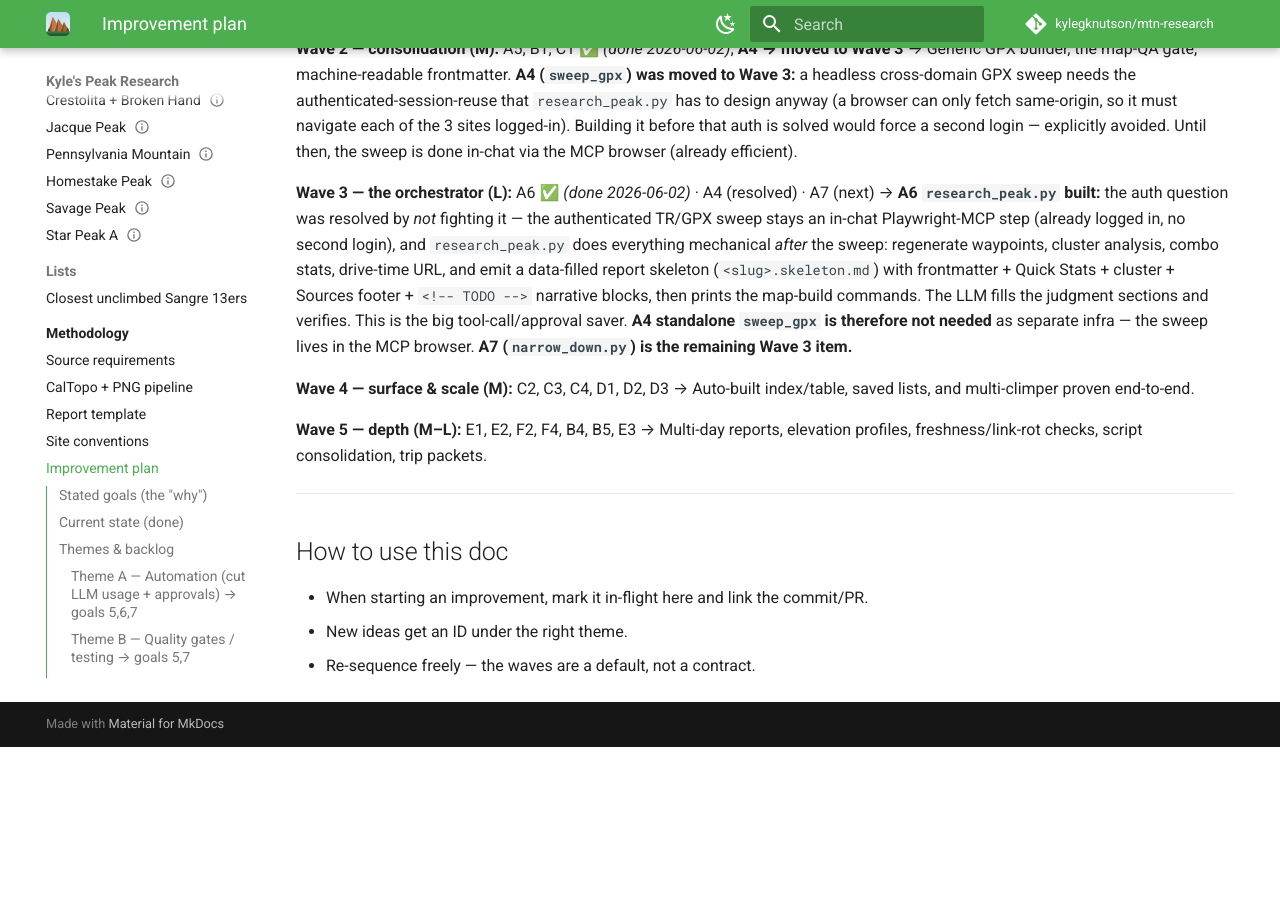
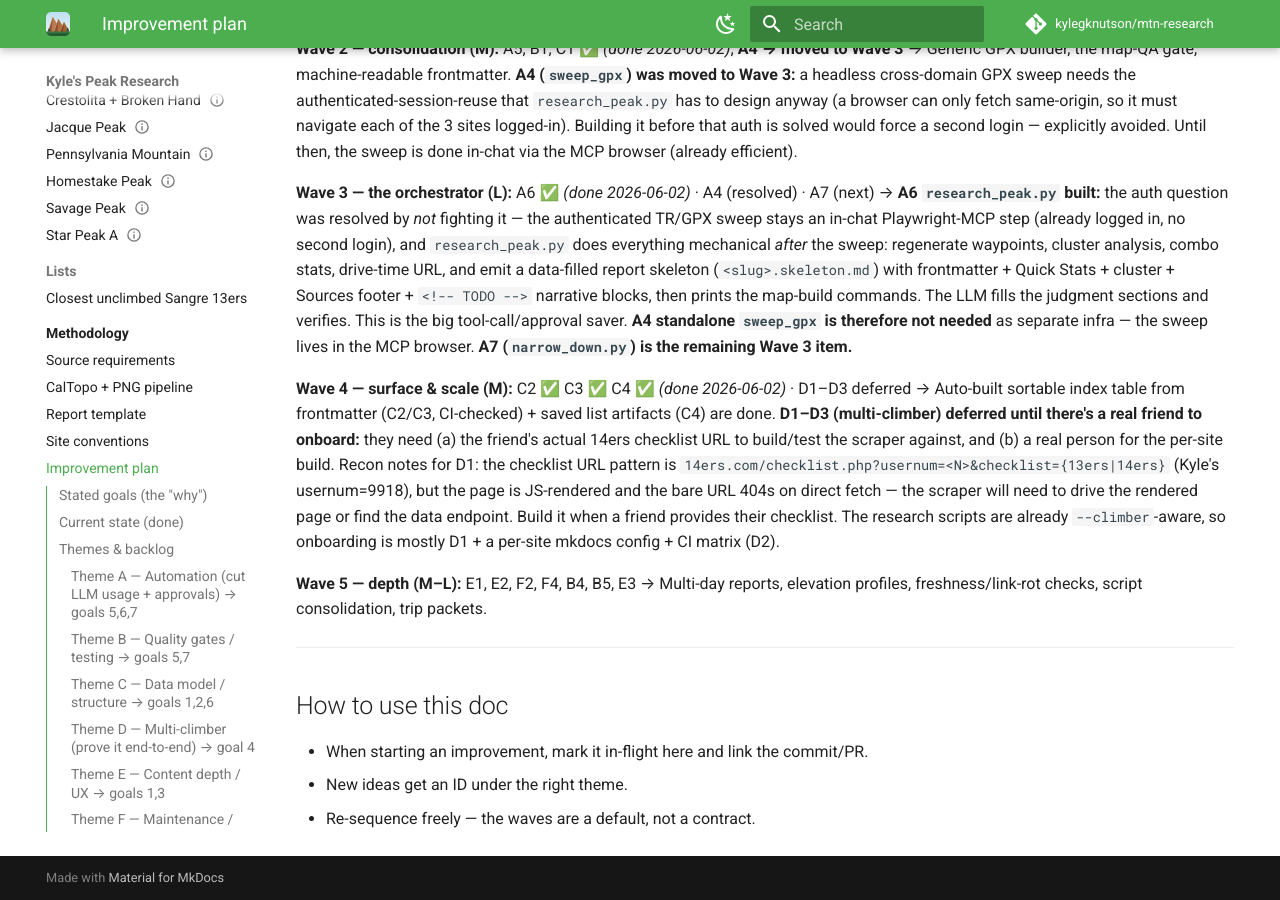
Before and after one commit to kylegknutson/mtn-research, an MkDocs documentation site: the page built from docs/methodology/improvement-plan.md, in a window 1280 px wide and 900 px high, scrolled down 4121 px. Built offline with MkDocs 1.6.1 and Material for MkDocs 9.7.7, drawn with Linux system fonts in a browser that asks for light colours; comment, search, counter and statistics services are not loaded; before the commit the page ends 4868 px from its top, so only the background shows below that.

Commit message:
Wave 4: C2/C3/C4 done; defer D1-D3 (multi-climber) pending a real friend
Auto-sortable index table + saved lists shipped. Multi-climber items
need a concrete friend (real 14ers checklist URL to build/test the
scraper, a person for the per-site build). Recorded D1 recon: checklist
URL = checklist.php?usernum=<N>&checklist={13ers|14ers} but JS-rendered
/ 404s on bare fetch — needs the rendered page or its data endpoint.
Scripts are already --climber-aware, so onboarding is mostly D1 + D2.

```diff
--- a/docs/methodology/improvement-plan.md
+++ b/docs/methodology/improvement-plan.md
@@ -114,8 +114,8 @@ Build in order of *value per effort*, smallest-first within a wave so each step
 **Wave 3 — the orchestrator (L):** A6 ✅ *(done 2026-06-02)* · A4 (resolved) · A7 (next)
 → **A6 `research_peak.py` built:** the auth question was resolved by *not* fighting it — the authenticated TR/GPX sweep stays an in-chat Playwright-MCP step (already logged in, no second login), and `research_peak.py` does everything mechanical *after* the sweep: regenerate waypoints, cluster analysis, combo stats, drive-time URL, and emit a data-filled report skeleton (`<slug>.skeleton.md`) with frontmatter + Quick Stats + cluster + Sources footer + `<!-- TODO -->` narrative blocks, then prints the map-build commands. The LLM fills the judgment sections and verifies. This is the big tool-call/approval saver. **A4 standalone `sweep_gpx` is therefore not needed** as separate infra — the sweep lives in the MCP browser. **A7 (`narrow_down.py`) is the remaining Wave 3 item.**
 
-**Wave 4 — surface & scale (M):** C2, C3, C4, D1, D2, D3
-→ Auto-built index/table, saved lists, and multi-climper proven end-to-end.
+**Wave 4 — surface & scale (M):** C2 ✅ C3 ✅ C4 ✅ *(done 2026-06-02)* · D1–D3 deferred
+→ Auto-built sortable index table from frontmatter (C2/C3, CI-checked) + saved list artifacts (C4) are done. **D1–D3 (multi-climber) deferred until there's a real friend to onboard:** they need (a) the friend's actual 14ers checklist URL to build/test the scraper against, and (b) a real person for the per-site build. Recon notes for D1: the checklist URL pattern is `14ers.com/checklist.php?usernum=<N>&checklist={13ers|14ers}` (Kyle's usernum=9918), but the page is JS-rendered and the bare URL 404s on direct fetch — the scraper will need to drive the rendered page or find the data endpoint. Build it when a friend provides their checklist. The research scripts are already `--climber`-aware, so onboarding is mostly D1 + a per-site mkdocs config + CI matrix (D2).
 
 **Wave 5 — depth (M–L):** E1, E2, F2, F4, B4, B5, E3
 → Multi-day reports, elevation profiles, freshness/link-rot checks, script consolidation, trip packets.
```
